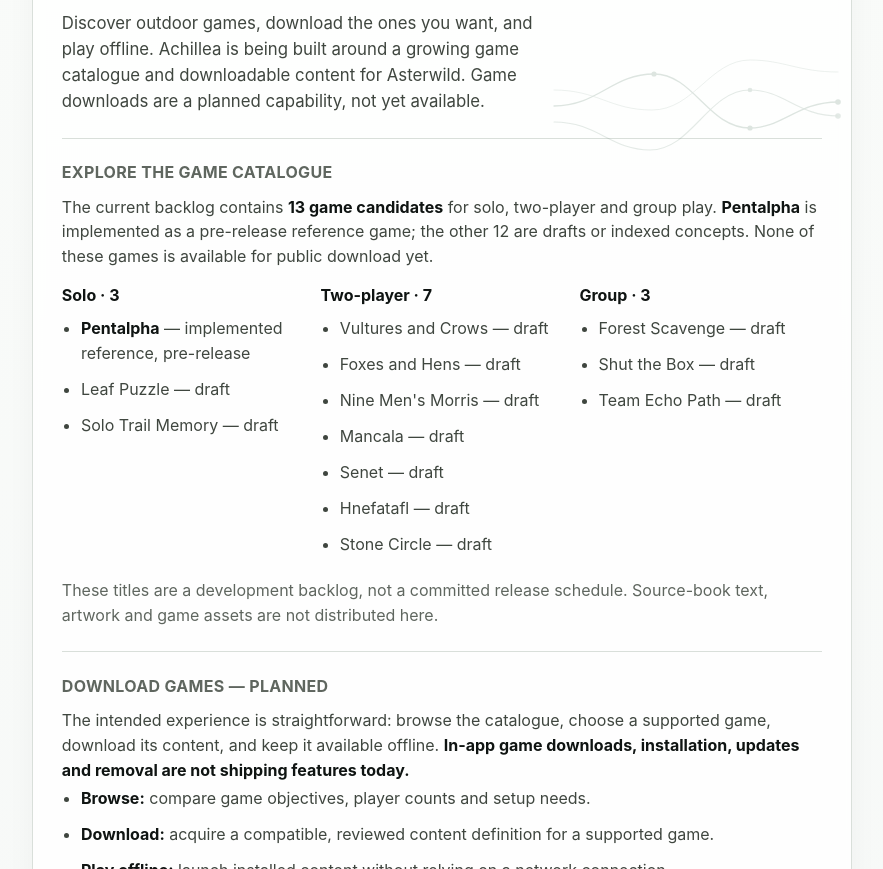
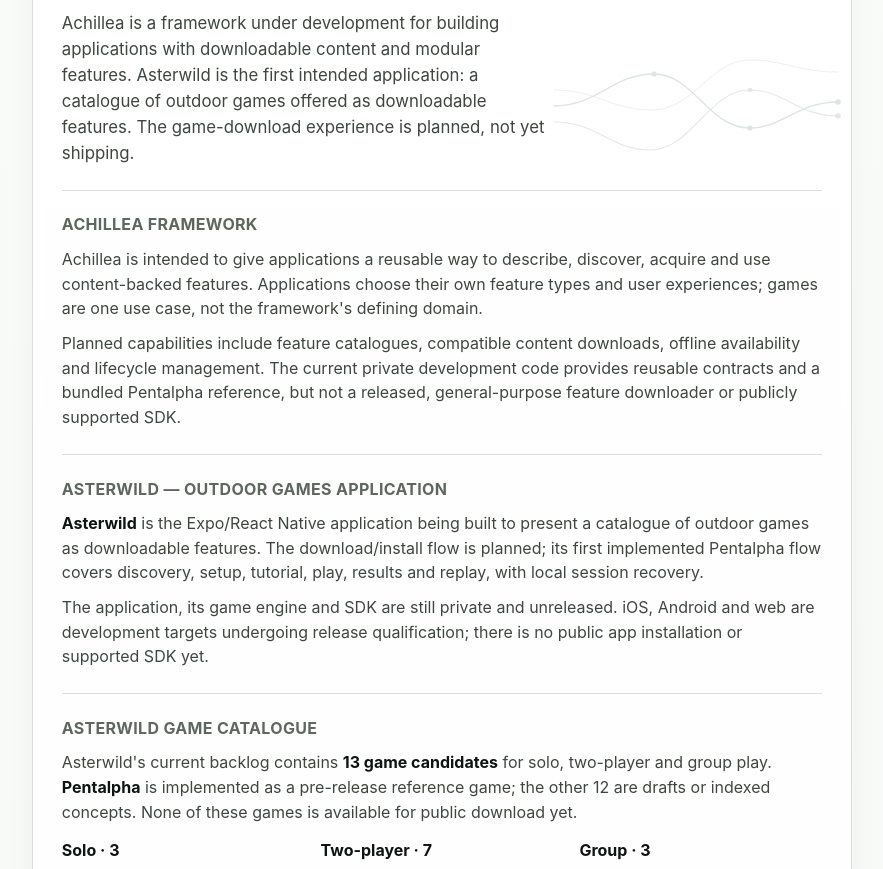
Before and after one commit to hackelia-micrantha/achillea-community, a plain HTML site: page web/index.html in a window 1280 px wide. Shown: the part 149-1018 px from the top of the page, without its empty margins (198-1081 px from the left). Drawn offline with Linux system fonts and the light colour scheme.

Commit message:
docs: distinguish Achillea feature framework from Asterwild games (#16)
Position downloadable content and feature-based applications as Achillea's generic purpose; keep Asterwild game catalogue and download status product-specific.

```diff
--- a/web/index.html
+++ b/web/index.html
@@ -3,7 +3,7 @@
 <head>
   <meta charset="UTF-8" />
   <meta name="viewport" content="width=device-width, initial-scale=1.0" />
-  <title>Achillea — Outdoor game catalogue</title>
+  <title>Achillea — Downloadable content and feature applications</title>
   <style>
     :root {
       --bg: #f6f8f7;
@@ -181,7 +181,7 @@
         </svg>
         <div>
           <h1>Achillea</h1>
-          <p class="muted" style="margin: 0.2rem 0 0;">Outdoor game catalogue and downloadable content — in development</p>
+          <p class="muted" style="margin: 0.2rem 0 0;">Downloadable content and feature-based applications — in development</p>
         </div>
       </div>
 
@@ -198,14 +198,47 @@
         </svg>
 
         <p class="lead">
-          Discover outdoor games, download the ones you want, and play offline. Achillea is being built around a growing game catalogue and downloadable content for Asterwild. Game downloads are a planned capability, not yet available.
+          Achillea is a framework under development for building applications with downloadable content and modular features. Asterwild is the first intended application: a catalogue of outdoor games offered as downloadable features. The game-download experience is planned, not yet shipping.
+        </p>
+      </div>
+
+      <div class="section" id="achillea-framework">
+        <h2>Achillea framework</h2>
+        <p>
+          Achillea is intended to give applications a reusable way to describe,
+          discover, acquire and use content-backed features. Applications choose
+          their own feature types and user experiences; games are one use case,
+          not the framework's defining domain.
+        </p>
+        <p>
+          Planned capabilities include feature catalogues, compatible content
+          downloads, offline availability and lifecycle management. The current
+          private development code provides reusable contracts and a bundled
+          Pentalpha reference, but not a released, general-purpose feature
+          downloader or publicly supported SDK.
+        </p>
+      </div>
+
+      <div class="section" id="asterwild-product">
+        <h2>Asterwild — outdoor games application</h2>
+        <p>
+          <strong>Asterwild</strong> is the Expo/React Native application being built
+          to present a catalogue of outdoor games as downloadable features.
+          The download/install flow is planned; its first implemented Pentalpha flow
+          covers discovery, setup, tutorial, play, results and replay, with local
+          session recovery.
+        </p>
+        <p>
+          The application, its game engine and SDK are still private and unreleased.
+          iOS, Android and web are development targets undergoing release
+          qualification; there is no public app installation or supported SDK yet.
         </p>
       </div>
 
       <div class="section" id="game-catalogue">
-        <h2>Explore the game catalogue</h2>
+        <h2>Asterwild game catalogue</h2>
         <p>
-          The current backlog contains <strong>13 game candidates</strong> for solo,
+          Asterwild's current backlog contains <strong>13 game candidates</strong> for solo,
           two-player and group play. <strong>Pentalpha</strong> is implemented as a
           pre-release reference game; the other 12 are drafts or indexed concepts.
           None of these games is available for public download yet.
@@ -247,10 +280,11 @@
       </div>
 
       <div class="section" id="downloadable-games">
-        <h2>Download games — planned</h2>
+        <h2>Asterwild game downloads — planned</h2>
         <p>
-          The intended experience is straightforward: browse the catalogue, choose
-          a supported game, download its content, and keep it available offline.
+          Asterwild's intended experience is to browse its game catalogue, choose
+          a supported game feature, download its content, and play offline.
+          Achillea would provide the underlying reusable feature/content mechanism.
           <strong>In-app game downloads, installation, updates and removal are not
           shipping features today.</strong>
         </p>
@@ -264,21 +298,6 @@
           not downloaded. Future content packs would select trusted, already-installed
           gameplay capabilities; games requiring new executable rules would still
           require an application update.
-        </p>
-      </div>
-
-      <div class="section" id="asterwild-product">
-        <h2>First application — Asterwild</h2>
-        <p>
-          <strong>Asterwild</strong> is the Expo/React Native application being built
-          to deliver Achillea's outdoor games. Its first implemented Pentalpha flow
-          covers discovery, setup, tutorial, play, results and replay, with local
-          session recovery.
-        </p>
-        <p>
-          The application, its game engine and SDK are still private and unreleased.
-          iOS, Android and web are development targets undergoing release
-          qualification; there is no public app installation or supported SDK yet.
         </p>
       </div>
 
@@ -300,7 +319,7 @@
       <div class="section">
         <h2>Direction</h2>
         <p>
-          Build one product. Extract what holds. Keep the platform small. The public repository currently hosts project documentation and this site, not the SDK. <a href="https://github.com/hackelia-micrantha/achillea-community">View the public repository</a> and <a href="https://github.com/hackelia-micrantha/achillea-community/blob/main/docs/public-private-boundary.md">the proposed publication boundary</a>.
+          Build a reusable, application-neutral content and feature framework; validate it through Asterwild without making outdoor games a framework requirement. The public repository currently hosts project documentation and this site, not the SDK. <a href="https://github.com/hackelia-micrantha/achillea-community">View the public repository</a> and <a href="https://github.com/hackelia-micrantha/achillea-community/blob/main/docs/public-private-boundary.md">the proposed publication boundary</a>.
         </p>
       </div>
     </div>
```
Also changed, not shown: 2 other files.
